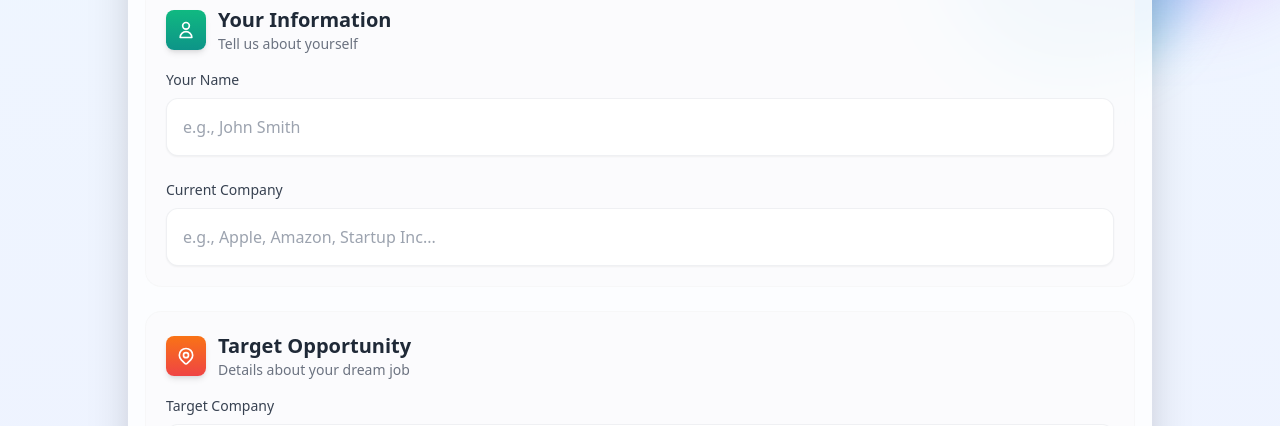
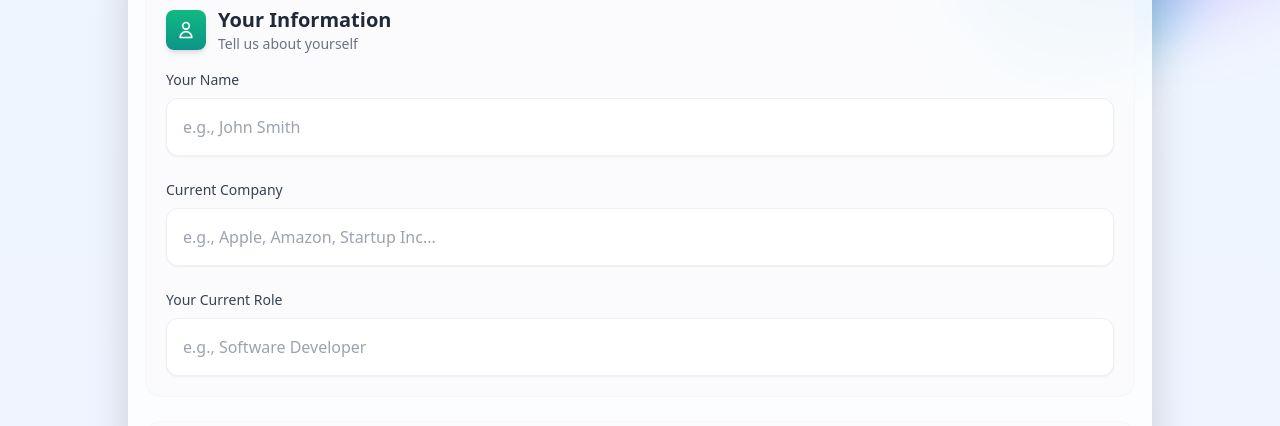
Before and after one commit to siddharthjain9244/linkedin-drafter, a React (Vite) app: page / in a window 1280 px wide. Shown: the part 206-632 px from the top of the page. Built offline with nearby package versions, Linux system fonts and the light colour scheme; no server answers.

Commit message:
added option of current position

```diff
--- a/src/App.jsx
+++ b/src/App.jsx
@@ -5,6 +5,7 @@ const App = () => {
   // State variables to hold the user inputs and the generated output.
   const [userName, setUserName] = useState('');
   const [currentCompany, setCurrentCompany] = useState('');
+  const [currentRole, setCurrentRole] = useState(''); // New state for current role
   const [companyName, setCompanyName] = useState('');
   const [role, setRole] = useState('');
   const [recruiterName, setRecruiterName] = useState('');
@@ -16,7 +17,7 @@ const App = () => {
   const [isLoading, setIsLoading] = useState(false);
   const [isScrapingJob, setIsScrapingJob] = useState(false);
   const [error, setError] = useState('');
-  const [isCopied, setIsCopied] = useState(false); // New state for copy notification
+  const [isCopied, setIsCopied] = useState(false);
 
   // Get API keys from environment variables for security.
   const geminiApiKey = import.meta.env.VITE_GEMINI_API_KEY;
@@ -30,7 +31,6 @@ const App = () => {
       setIsCopied(false);
     }, 2000); // Hide message after 2 seconds
   };
-
 
   // Function to scrape job details from a URL using scrape.do API
   const scrapeJobDetails = async () => {
@@ -275,9 +275,10 @@ const App = () => {
 
     // The prompt for the LLM, instructing it to act as a career advisor.
     const prompt = `
-      You are a career advisor. Draft a professional, concise, and engaging outreach message from ${userName} (currently working at ${currentCompany}) to ${recruiterName} at ${companyName} for the ${role} position. The message should be polite, personalized, and directly reference how the candidate's experience and skills from their resume align with the requirements of the job description. Address the recruiter by name and mention the specific company name and role in the message. Do not make up any information. If you cannot find a direct match, write a general but polite message.
+      You are a career advisor. Draft a professional, concise, and engaging outreach message from ${userName} (currently working as a ${currentRole} at ${currentCompany}) to ${recruiterName} at ${companyName} for the ${role} position. The message should be polite, personalized, and directly reference how the candidate's experience and skills from their resume align with the requirements of the job description. Address the recruiter by name and mention the specific company name and role in the message. Do not make up any information. If you cannot find a direct match, write a general but polite message.
 
       Candidate Name: ${userName}
+      Current Role: ${currentRole}
       Current Company: ${currentCompany}
       Target Company: ${companyName}
       Role/Position: ${role}
@@ -399,7 +400,7 @@ const App = () => {
               <p className="text-sm text-gray-500 dark:text-gray-400">Tell us about yourself</p>
             </div>
           </div>
-          <div className="grid grid-cols-1 md:grid-cols-2 gap-6">
+          <div className="grid grid-cols-1 md:grid-cols-3 gap-6">
             <div>
               <label htmlFor="user-name-input" className="block text-sm font-medium text-gray-700 dark:text-gray-300 mb-2">
                 Your Name
@@ -424,6 +425,20 @@ const App = () => {
                 value={currentCompany}
                 onChange={(e) => setCurrentCompany(e.target.value)}
                 placeholder="e.g., Apple, Amazon, Startup Inc..."
+              />
+            </div>
+            {/* New Input for Current Role */}
+            <div>
+              <label htmlFor="current-role-input" className="block text-sm font-medium text-gray-700 dark:text-gray-300 mb-2">
+                Your Current Role
+              </label>
+              <input
+                id="current-role-input"
+                type="text"
+                className="w-full p-4 rounded-xl border border-gray-200/60 dark:border-gray-500/40 dark:bg-gray-700 dark:text-gray-200 focus:ring-2 focus:ring-blue-500 focus:border-blue-500 transition-all duration-200 shadow-sm"
+                value={currentRole}
+                onChange={(e) => setCurrentRole(e.target.value)}
+                placeholder="e.g., Software Developer"
               />
             </div>
           </div>
@@ -646,7 +661,6 @@ const App = () => {
                   {linkedinMessage}
                 </pre>
                 <button
-                  // onClick={() => navigator.clipboard.writeText(linkedinMessage)}
                   onClick={handleCopy}
                   className={`absolute top-4 right-4 text-white p-2 rounded-lg shadow-lg transition-all duration-200 hover:scale-105 ${
                     isCopied
```
